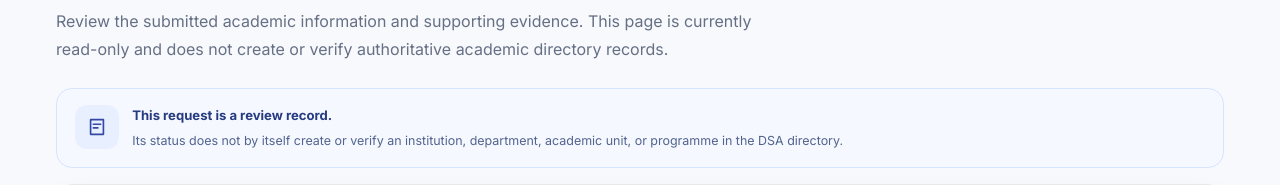
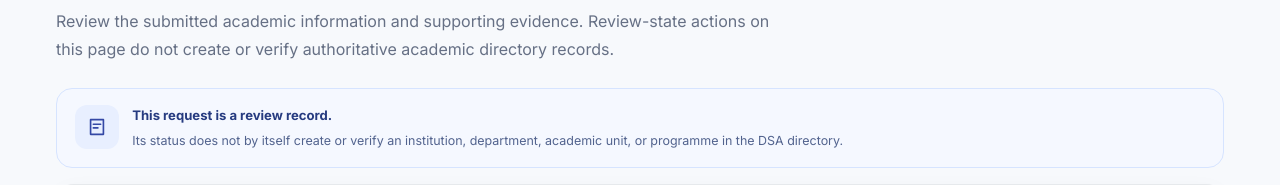
Before and after one commit to shinkomania/departmental-siwes-assistant, a Python web app: template templates/admin/directory_request_detail.html in a window 1280 px wide. Shown: the part 262-447 px from the top of the page. Run offline with Jinja, Linux system fonts and the light colour scheme; the template is opened without the code that fills it, so the values that code supplies are empty.

Commit message:
Clarify directory request review page guidance

```diff
--- a/templates/admin/directory_request_detail.html
+++ b/templates/admin/directory_request_detail.html
@@ -21,8 +21,8 @@ Directory Request #{{ directory_request.id }} | Platform Administration | DSA
 
             <p>
                 Review the submitted academic information and supporting evidence.
-                This page is currently read-only and does not create or verify
-                authoritative academic directory records.
+                Review-state actions on this page do not create or verify authoritative
+                academic directory records.
             </p>
         </div>
     </header>
```
